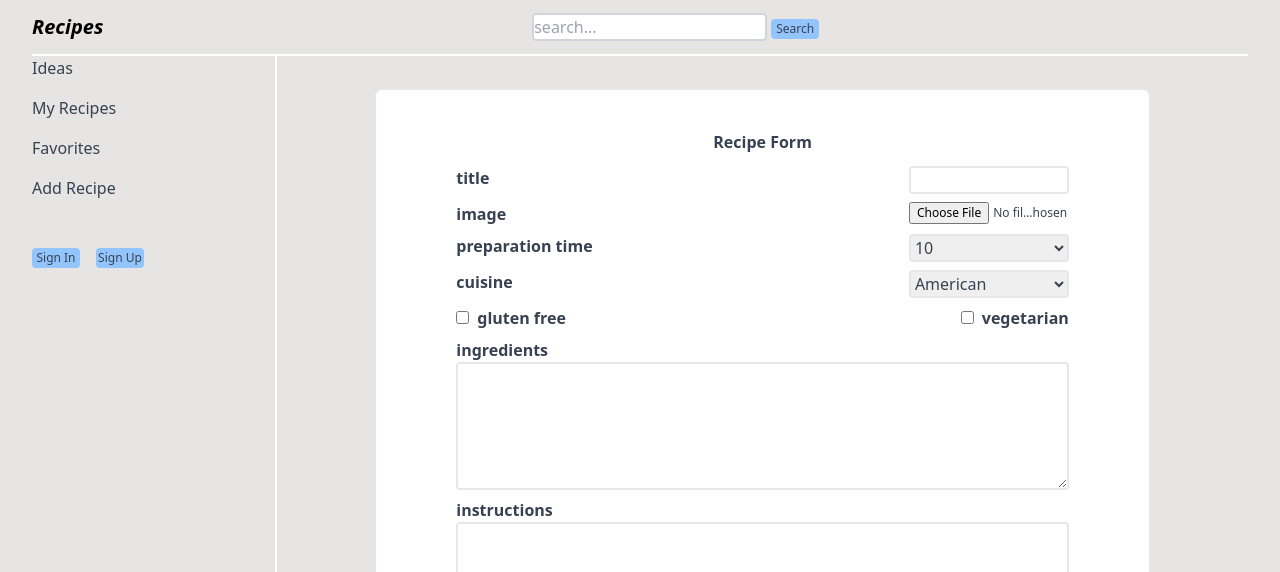
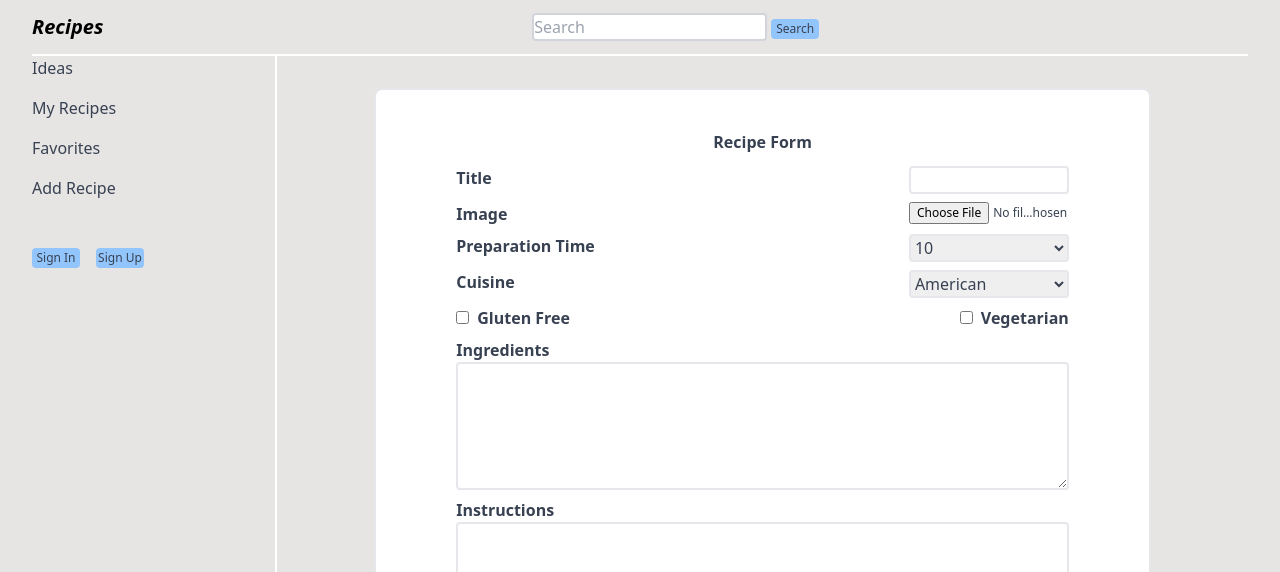
Before and after one commit to williamzhang73/recipes-management, a React (Vite) app in the folder client/: page /addrecipe in a window 1280 px wide. Shown: the top 572 px of the page. Built offline with nearby package versions, Linux system fonts and the light colour scheme.

Commit message:
style added

```diff
--- a/client/src/components/Header.tsx
+++ b/client/src/components/Header.tsx
@@ -47,7 +47,7 @@ function Header() {
           <form onSubmit={handleSearchSubmit}>
             <input
               type="text"
-              placeholder="search..."
+              placeholder="Search"
               className="rounded border-2 border-gray-300"
               name="searchInput"
               required
@@ -59,7 +59,7 @@ function Header() {
         </span>
         {user ? (
           <div className="flex gap-x-4 items-center md:flex md:flex-col md:items-center">
-            <span>welcome, {user.username}</span>
+            <span>Welcome, {user.username}</span>
             <span
               className="text-xs text-gray-700"
               onClick={() => {
--- a/client/src/components/RecipeCard.tsx
+++ b/client/src/components/RecipeCard.tsx
@@ -122,8 +122,11 @@ function RecipeCard({
           <div className="w-3/5 flex flex-col gap-y-5 ">
             <div className="flex justify-between">
               <span>{username}</span>
-              <span onClick={handleEmailClick}>
+              <span
+                onClick={handleEmailClick}
+                className="flex items-center gap-x-1">
                 <AiOutlineMail />
+                <span className="mr-2">Share</span>
               </span>
             </div>
 
@@ -138,13 +141,14 @@ function RecipeCard({
                 ) : (
                   <FaHeart className="inline" />
                 )}
-                {likesCount} likes
+                <span className="ml-2">{likesCount}</span>
+                <span> likes</span>
               </span>
 
               <span
-                className="block bg-blue-300 w-12 rounded"
+                className="block bg-blue-300 w-fit rounded"
                 onClick={handleDetailsClick}>
-                More
+                View More
               </span>
               <RecipeCommentForm
                 handleCommentPost={handleCommentPost}
--- a/client/src/components/RecipeCommentForm.tsx
+++ b/client/src/components/RecipeCommentForm.tsx
@@ -15,7 +15,7 @@ function RecipeCommentForm({ handleCommentPost, recipeId }: Props) {
       <textarea
         className="border-2 rounded border-gray-400 w-11/12"
         name="message"
-        placeholder="comment"
+        placeholder="Comment"
         value={message}
         onChange={(e) => {
           setMessage(e.target.value);
--- a/client/src/pages/CommentsList.tsx
+++ b/client/src/pages/CommentsList.tsx
@@ -6,10 +6,10 @@ function CommentsList({ comment }: Props) {
   return (
     <div className="bg-white h-auto rounded-lg text-gray-700 mb-8">
       <div className="flex justify-between">
-        <span className="font-bold text-xs">{comment.username}</span>
-        <span className="font-bold text-xs">{comment.createdAt}</span>
+        <span className="font-bold text-xs ml-3">{comment.username}</span>
+        <span className="font-bold text-xs mr-3">{comment.createdAt}</span>
       </div>
-      <span className="block pl-20">{comment.message}</span>
+      <span className="block ml-3">{comment.message}</span>
     </div>
   );
 }
--- a/client/src/pages/EmailSentForm.tsx
+++ b/client/src/pages/EmailSentForm.tsx
@@ -58,11 +58,11 @@ export function EmailSentForm() {
         <span className="block text-center text-lg">Email Sent Form</span>
         <label className="flex justify-between">
           <span>From</span>
-          <span className="w-3/4 md:w-48">willzhang73@gmail.com</span>
+          <span className="w-3/4 md:w-48">Willzhang73@gmail.com</span>
         </label>
 
-        <div className="flex justify-between">
-          <label>
+        <div>
+          <label className="flex justify-between">
             <span>To</span>
             <input
               name="toAddress"
--- a/client/src/pages/RecipeForm.tsx
+++ b/client/src/pages/RecipeForm.tsx
@@ -33,7 +33,7 @@ function RecipeForm() {
         <span className="block font-bold">Recipe Form</span>
         <div className="flex flex-col w-full gap-y-2">
           <label className="flex justify-between">
-            <span className="font-semibold">title</span>
+            <span className="font-semibold">Title</span>
             <input
               type="text"
               name="title"
@@ -44,7 +44,7 @@ function RecipeForm() {
           </label>
 
           <label className="flex justify-between">
-            <span className="font-semibold">image</span>
+            <span className="font-semibold">Image</span>
             <input
               className="w-3/5 text-xs md:w-40 "
               required
@@ -55,7 +55,7 @@ function RecipeForm() {
           </label>
 
           <div className="flex justify-between">
-            <span className="font-semibold">preparation time</span>
+            <span className="font-semibold">Preparation Time</span>
             <select
               name="preparationTime"
               required
@@ -74,7 +74,7 @@ function RecipeForm() {
           </div>
 
           <div className="flex justify-between">
-            <span className="font-semibold">cuisine</span>
+            <span className="font-semibold">Cuisine</span>
             <select
               name="cuisine"
               required
@@ -100,7 +100,7 @@ function RecipeForm() {
                 name="glutenFree"
                 className="mr-2"
               />
-              <span className="font-semibold">gluten free</span>
+              <span className="font-semibold">Gluten Free</span>
             </label>
             <label>
               <input
@@ -109,17 +109,17 @@ function RecipeForm() {
                 name="vegetarian"
                 className="mr-2"
               />
-              <span className="font-semibold">vegetarian</span>
+              <span className="font-semibold">Vegetarian</span>
             </label>
           </div>
           <div className="flex flex-wrap justify-between">
-            <span className="block w-full font-semibold">ingredients</span>
+            <span className="block w-full font-semibold">Ingredients</span>
             <textarea
               className="block border-2 rounded w-full h-32"
               name="ingredients"></textarea>
           </div>
           <div className="flex flex-wrap justify-between">
-            <span className="font-semibold">instructions</span>
+            <span className="font-semibold">Instructions</span>
             <textarea
               className="border-2 rounded w-full h-32"
               name="instructions"></textarea>
--- a/client/src/pages/RecipeInstructionList.tsx
+++ b/client/src/pages/RecipeInstructionList.tsx
@@ -28,10 +28,10 @@ function RecipeInstructionList({
     <>
       <div className="bg-white w-full h-auto rounded-lg text-gray-700 md:w-4/5  lg:w-11/12">
         <div>
-          <span className="block font-medium py-5">ingredients</span>
-          <span className="block" ref={ingredientRef}></span>
-          <span className="block font-medium py-5">instructions</span>
-          <span className="block" ref={instructionRef}></span>
+          <span className="block font-medium py-5 mx-3">Ingredients</span>
+          <span className="block mx-3" ref={ingredientRef}></span>
+          <span className="block font-medium py-5 mx-3">Instructions</span>
+          <span className="block mx-3" ref={instructionRef}></span>
         </div>
       </div>
     </>
```
